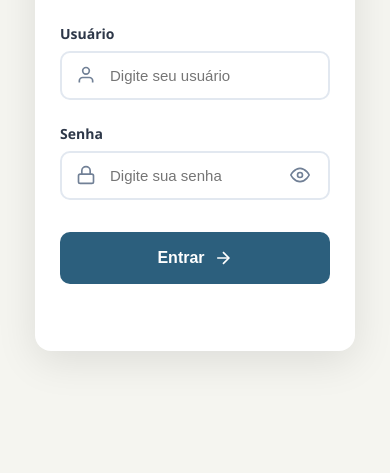
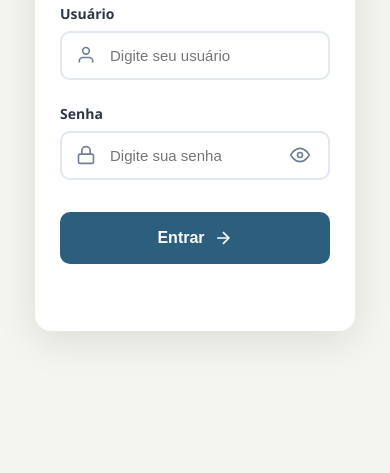
Before and after one commit to forsuspect/pisov2, a plain HTML site: page index.html in a window 390 px wide. Shown: the part 371-844 px from the top of the page. Drawn offline with Linux system fonts and the light colour scheme.

Commit message:
styles.css

```diff
--- a/styles.css
+++ b/styles.css
@@ -341,7 +341,7 @@ body {
 
 @media (max-width: 480px) {
  body {
-    top: 20px;
+    margin-top: -20px;
     padding: 15px;
     align-items: center;
   }
```
